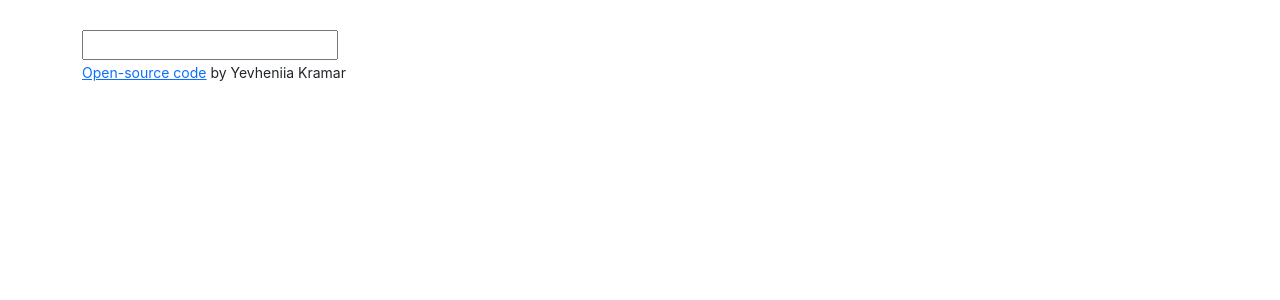
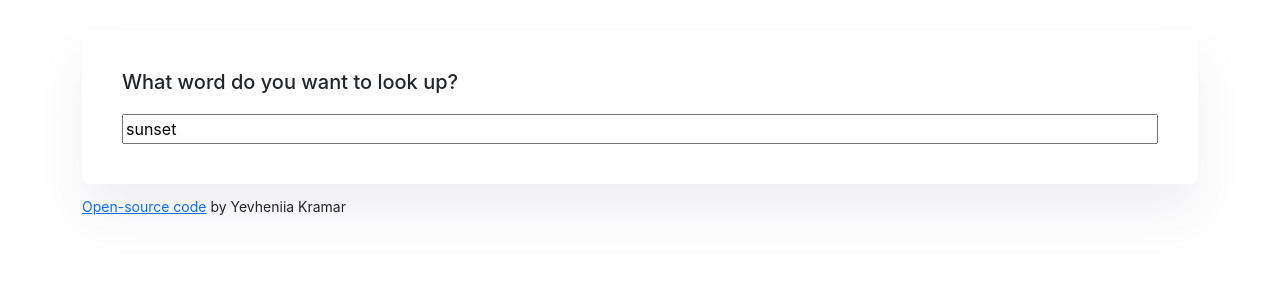
Before and after one commit to ZhenkaUA/dictionary_react_app, a React (Create React App) app: page / in a window 1280 px wide. Shown: the top 300 px of the page. Built offline with nearby package versions, Linux system fonts and the light colour scheme; no server answers.

Commit message:
Styled the application

```diff
--- a/src/App.css
+++ b/src/App.css
@@ -3,5 +3,5 @@
 }
 
 footer{
-    margin-bottom: 30px;
+    margin: 10px 0 30px 0;
 }
--- a/src/Dictionary.css
+++ b/src/Dictionary.css
@@ -0,0 +1,17 @@
+
+.Dictionary section {
+  box-shadow: 0px 30px 50px rgba(65, 50, 100, 0.08);
+  border-radius: 8px;
+  background: white;
+  margin-top: 10px;
+  padding: 40px;
+}
+
+.Dictionary input {
+    width: 100%;
+}
+
+.Dictionary h3 {
+    margin-bottom: 20px;
+    font-size: 20px;
+}
--- a/src/Dictionary.js
+++ b/src/Dictionary.js
@@ -6,6 +6,7 @@ import Results from "./Results";
 export default function Dictionary(props){
     let [keyword, setKeyword]=useState(props.defaultKeyword);
     let [definition, setDefinition]=useState(null);
+    let [loaded, setLoaded] = useState(false);
 
 function handleResponse(response){
 setDefinition(response.data[0]);
@@ -24,11 +25,26 @@ function handleSubmit(event){
 function handleKeywordChange(event){
     setKeyword(event.target.value);
 }
-    return (<div className="Dictionary">
+
+function load(){
+    setLoaded(true);
+    search();
+}
+
+if (loaded){
+    return (
+    <div className="Dictionary">
+        <section>
 <form onSubmit={handleSubmit}>
-    <input type="search" onChange={handleKeywordChange}/>
+<h3>What word do you want to look up?</h3>
+    <input type="search" onChange={handleKeywordChange} defaultValue={props.defaultKeyword}/>
 </form>
+</section>
 <Results definition={definition}/>
     </div>
     );
+} else {
+    load();
+    return "Loading"
 }
+}
--- /dev/null
+++ b/src/Meaning.css
@@ -0,0 +1,5 @@
+.Meaning em {
+    font-size: 14px;
+    line-height: 15px;
+    color: #999999;
+  }
--- a/src/Meaning.js
+++ b/src/Meaning.js
@@ -1,5 +1,6 @@
 import React from "react";
 import Synonyms from "./Synonyms";
+import "./Meaning.css";
 
 export default function Meaning(props){
   if(props.meaning){
@@ -10,9 +11,9 @@ export default function Meaning(props){
     {
         return(
     <div key={index}>
-    <p><strong>Definition:</strong> {definition.definition}
+    <p>{definition.definition}
     <br/>
-    <strong>Example: </strong><em>{definition.example}</em>
+    <em>{definition.example}</em>
     <Synonyms synonyms={definition.synonyms} />
     </p>
     </div>
--- /dev/null
+++ b/src/Phonetic.css
@@ -0,0 +1,15 @@
+.Phonetic a{
+    text-decoration:none;
+        background-color: #d4c2df;
+        color: #5b5b5b;
+        font-weight: normal;
+        margin: 30px 15px 30px 0;
+        font-size: 14px;
+        padding: 4px 18px;
+        border: 1px solid #dddddd;
+        border-radius: 50px;
+      }
+
+  .Phonetic a:hover{
+        color: #480de8;
+      }
--- a/src/Phonetic.js
+++ b/src/Phonetic.js
@@ -1,4 +1,5 @@
 import React from "react";
+import './Phonetic.css';
 
 export default function Phonetic(props) {
     if (props.phonetic){
@@ -9,9 +10,9 @@ export default function Phonetic(props) {
        rel="noopener noreferrer">
         Listen
         </a>
-        <br/>
+        <span>
         {props.phonetic.text}
-</div>
+</span></div>
 );
 } else {
     return null;
--- a/src/Results.css
+++ b/src/Results.css
@@ -1,4 +1,4 @@
 h2{
-    margin-top:10px;
-    color:#96a309;
+    margin-bottom:20px;
+    color:#b4bf1c;
 }
--- a/src/Results.js
+++ b/src/Results.js
@@ -7,6 +7,7 @@ export default function Results(props){
 if(props.definition){
 return (
 <div className="Results">
+    <section>
    <h2><strong>{props.definition.word}</strong></h2>
    {props.definition.phonetics.map(function(phonetic,index){
     return (
@@ -15,11 +16,12 @@ return (
     </div>
     );
     })}
+    </section>
    {props.definition.meanings.map(function(meaning,index){
     return(
-        <div key={index}>
+        <section key={index}>
             <Meaning meaning={meaning}/>
-</div>
+</section>
 );
 })}
 </div>
--- a/src/Synonyms.js
+++ b/src/Synonyms.js
@@ -4,7 +4,6 @@ export default function Synonyms (props) {
     if (props.synonyms) {
         return (
            <div className="Synonyms">
-            <strong>Similar: </strong>
             <ul>
              {props.synonyms.map(function(synonym, index) {
                 return <li key={index}>{synonym}</li>;
```
